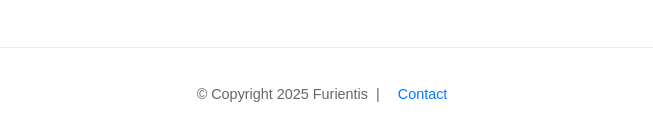
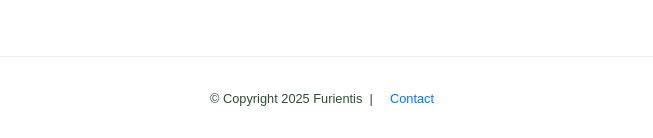
Before and after one commit to AmbereagleS/furientis2, a plain HTML site: page index.html in a window 1280 px wide. Shown: the part 659-797 px from the top of the page, 313-966 px from the left. Drawn offline with Linux system fonts and the light colour scheme.

Commit message:
Update index.html
fix footer

```diff
--- a/index.html
+++ b/index.html
@@ -37,10 +37,10 @@
 
         footer {
             text-align: center;
-            padding: 15px;
+            padding: 12px;
             background-color: #FFFFFF;
-            font-size: 0.9rem;
-            color: #666;
+            font-size: 0.8rem;
+            color: #2F4F37;
             border-top: 1px solid #eee;
         }
 
```
